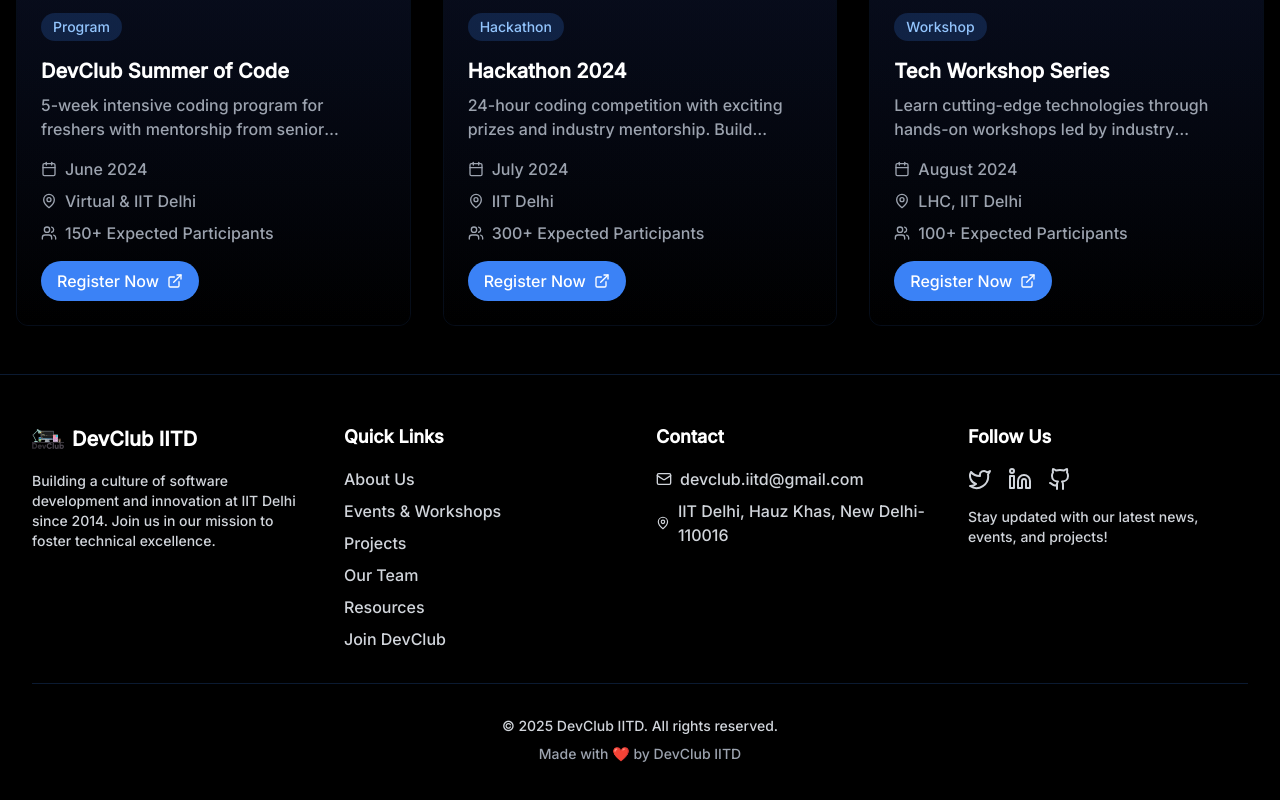
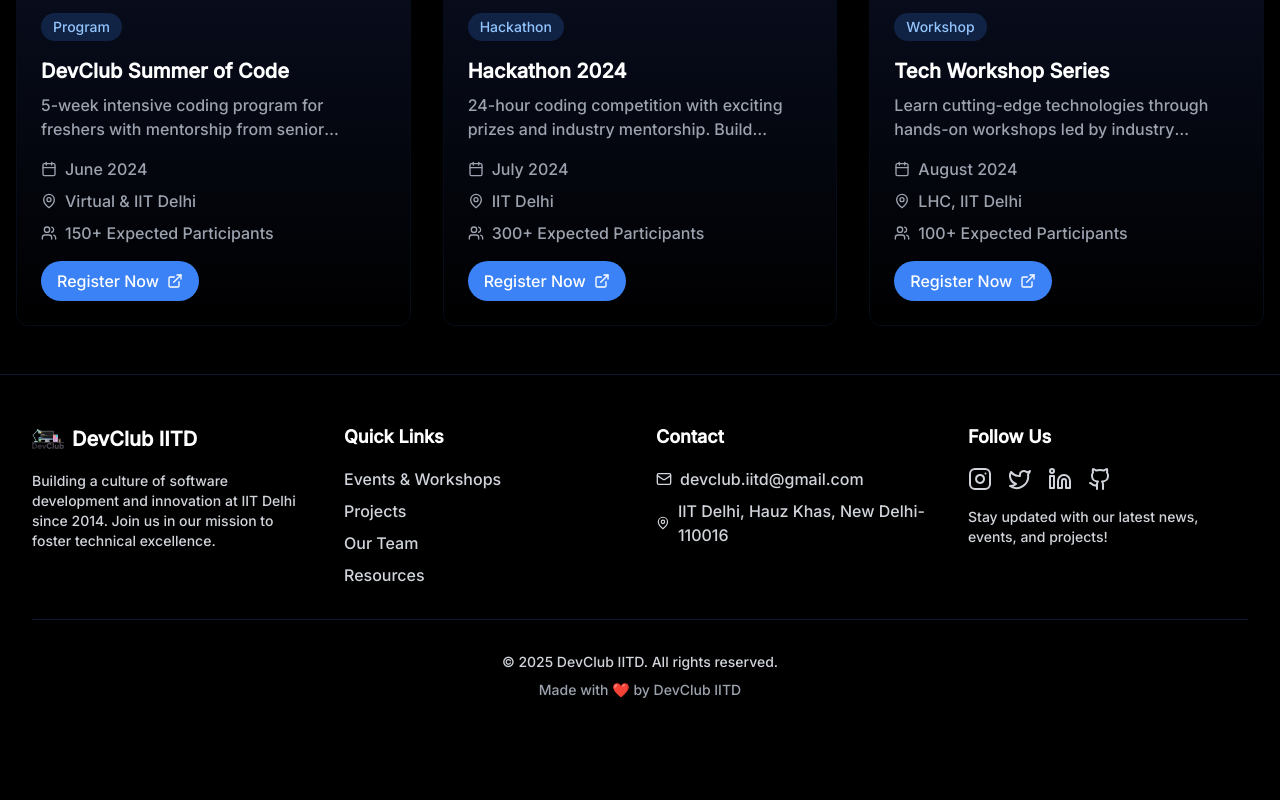
Before and after one commit to devclub-iitd/devclub-website, a React (Vite) app: page /events in a window 1280 px wide. Shown: the part 692-1492 px from the top of the page. After the commit the page ends 1440 px from the top, so only its background shows below. Built offline with nearby package versions, Linux system fonts and the light colour scheme.

Commit message:
Fix Footer and Header

```diff
--- a/src/components/Footer.tsx
+++ b/src/components/Footer.tsx
@@ -1,5 +1,5 @@
 import React from 'react';
-import { Code2, Mail, MapPin, Phone, Twitter, Linkedin, Github } from 'lucide-react';
+import { Code2, Mail, MapPin, Phone, Twitter, Linkedin, Github, Instagram } from 'lucide-react';
 
 const Footer = () => {
   return (
@@ -24,12 +24,10 @@ const Footer = () => {
           <div>
             <h3 className="text-lg font-semibold mb-4 text-white">Quick Links</h3>
             <ul className="space-y-2">
-              <li><a href="#about" className="hover:text-blue-400 transition">About Us</a></li>
-              <li><a href="#events" className="hover:text-blue-400 transition">Events & Workshops</a></li>
-              <li><a href="#projects" className="hover:text-blue-400 transition">Projects</a></li>
+              <li><a href="events" className="hover:text-blue-400 transition">Events & Workshops</a></li>
+              <li><a href="projects" className="hover:text-blue-400 transition">Projects</a></li>
               <li><a href="#team" className="hover:text-blue-400 transition">Our Team</a></li>
               <li><a href="#resources" className="hover:text-blue-400 transition">Resources</a></li>
-              <li><a href="#join" className="hover:text-blue-400 transition">Join DevClub</a></li>
             </ul>
           </div>
 
@@ -52,6 +50,14 @@ const Footer = () => {
           <div>
             <h3 className="text-lg font-semibold mb-4 text-white">Follow Us</h3>
             <div className="flex space-x-4">
+              <a
+                href="https://instagram.com/devclub_iitd"
+                target="_blank"
+                rel="noopener noreferrer"
+                className="hover:text-blue-400 transition"
+              >
+                <Instagram className="w-6 h-6" />
+              </a>
               <a
                 href="https://twitter.com/devclub_iitd"
                 target="_blank"
--- a/src/components/Navbar.tsx
+++ b/src/components/Navbar.tsx
@@ -33,7 +33,6 @@ const Navbar = () => {
           {/* Desktop menu */}
           <div className="hidden md:flex items-center space-x-8">
             <Link to="/" className="text-gray-300 hover:text-blue-400 transition">Home</Link>
-            <a href="#about" className="text-gray-300 hover:text-blue-400 transition">About</a>
             <Link to="/events" className="text-gray-300 hover:text-blue-400 transition">Events</Link>
             <Link to="/projects" className="text-gray-300 hover:text-blue-400 transition">Projects</Link>
             <a href="#team" className="text-gray-300 hover:text-blue-400 transition">Team</a>
@@ -55,7 +54,6 @@ const Navbar = () => {
       <div className={`md:hidden ${isMenuOpen ? 'block' : 'hidden'}`}>
         <div className="px-2 pt-2 pb-3 space-y-1 bg-black/90 backdrop-blur-md">
           <Link to="/" className="block px-3 py-2 text-gray-300 hover:text-blue-400">Home</Link>
-          <a href="#about" className="block px-3 py-2 text-gray-300 hover:text-blue-400">About</a>
           <Link to="/events" className="block px-3 py-2 text-gray-300 hover:text-blue-400">Events</Link>
           <Link to="/projects" className="block px-3 py-2 text-gray-300 hover:text-blue-400">Projects</Link>
           <a href="#team" className="block px-3 py-2 text-gray-300 hover:text-blue-400">Team</a>
```
